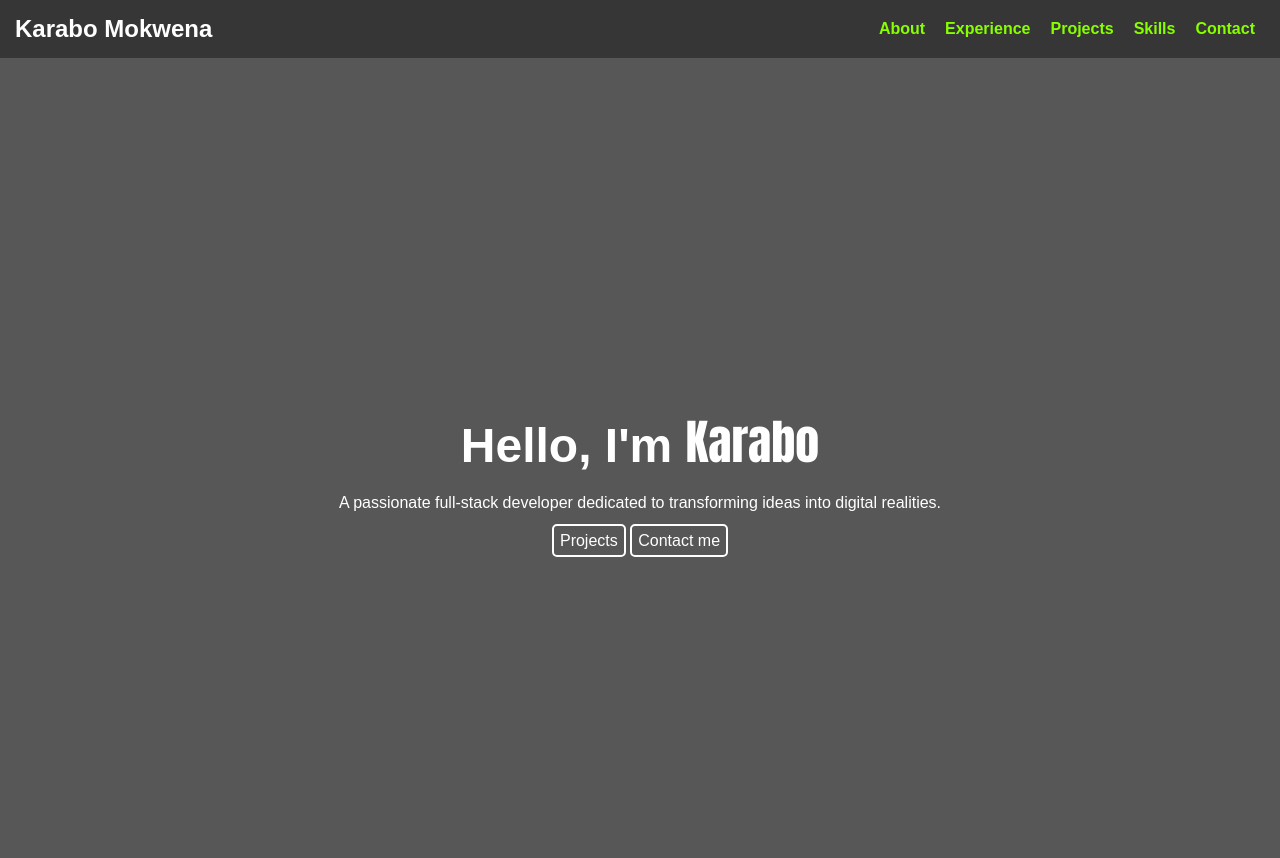
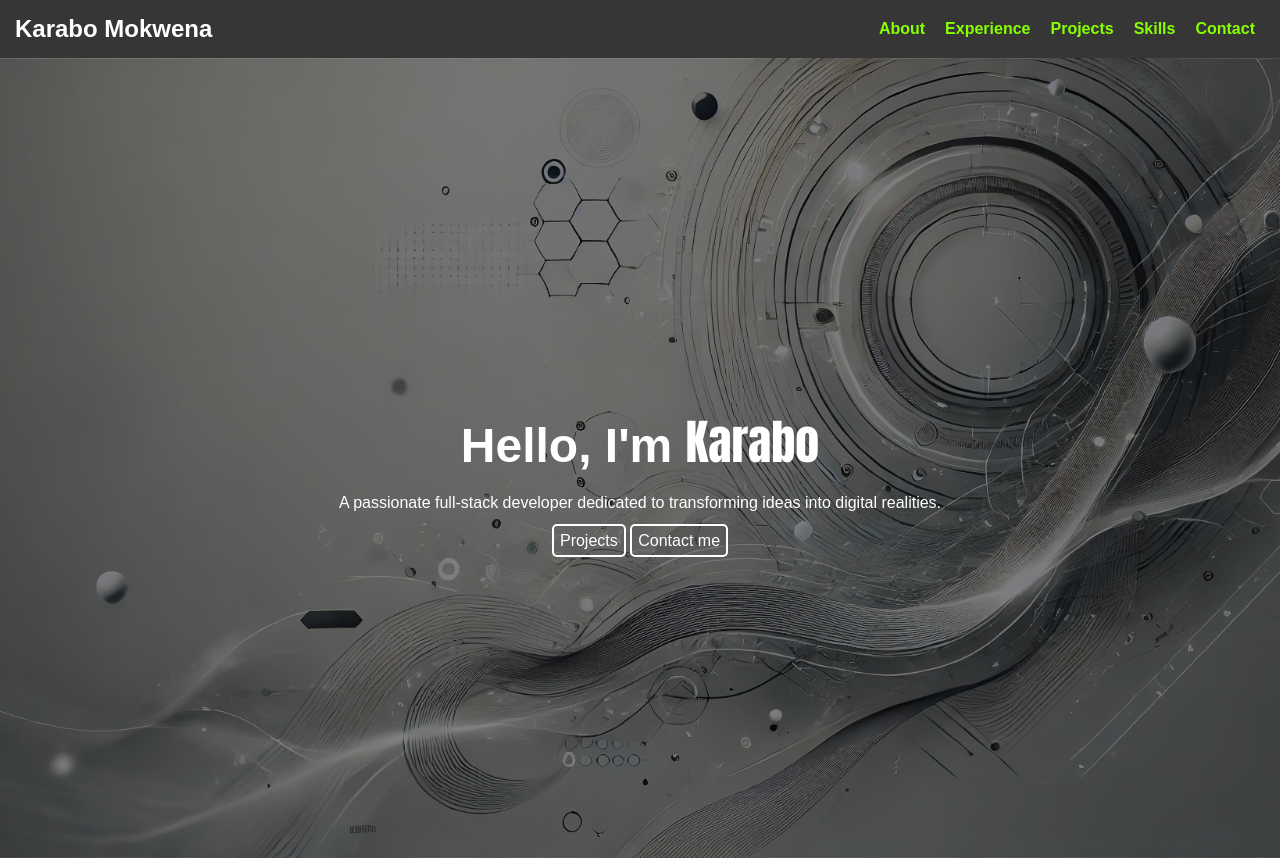
Before and after one commit to karabokman/karabokman.github.io, a plain HTML site: page index.html in a window 1280 px wide. Shown: the top 858 px of the page. Drawn offline with Linux system fonts and the light colour scheme.

Commit message:
add background image to hero section

```diff
--- a/css/main.css
+++ b/css/main.css
@@ -71,6 +71,8 @@ nav ul li a:hover {
     align-items: center;
     text-align: center;
     color: var(--text-color);
+    background: linear-gradient(rgba(0, 0, 0, 0.5), rgba(0, 0, 0, 0.5)), url("../img/background.webp") no-repeat center center;
+    background-size: cover;
 }
 
 #hero h1 {
```
Also changed, not shown: img/background.webp (added).
